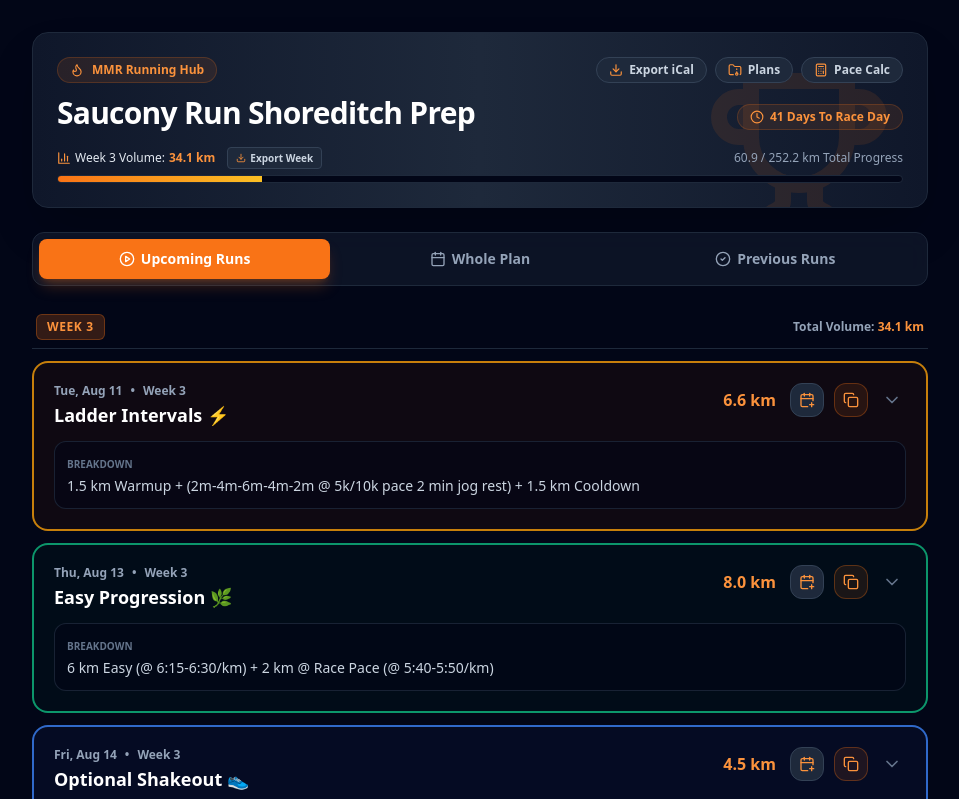
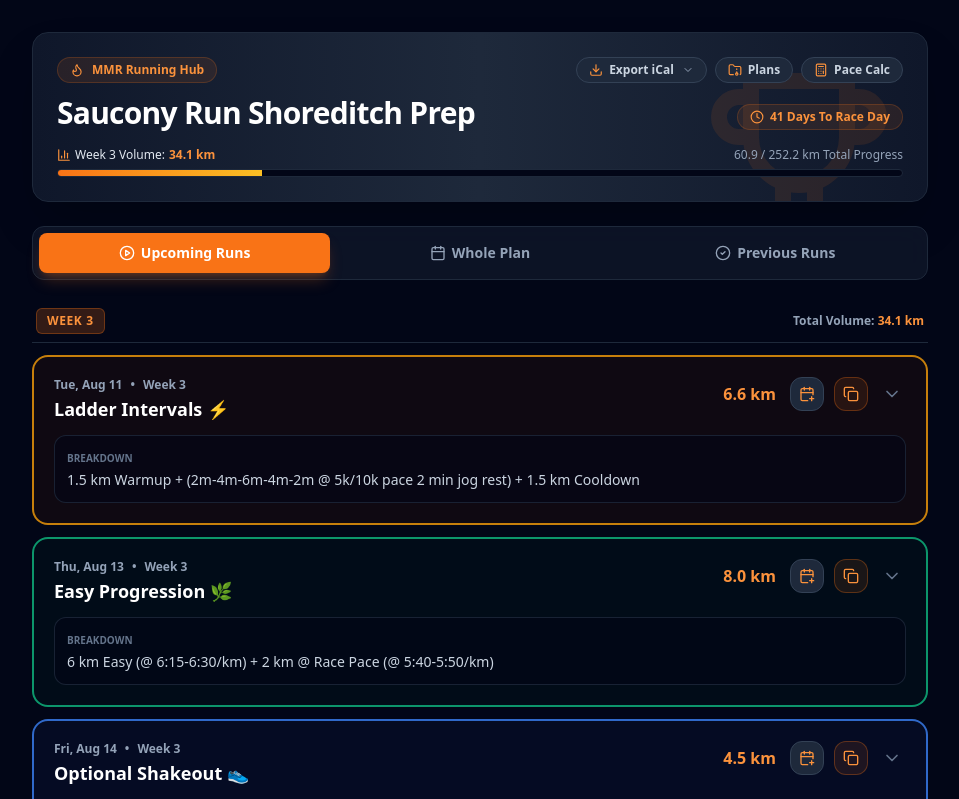
Before and after one commit to mmajor92/mmr-running-test, a React (Vite) app: page / in a window 1280 px wide. Shown: the top 799 px of the page, without its empty margins (160-1119 px from the left). Built offline with nearby package versions, Linux system fonts and the light colour scheme.

Commit message:
Update App.tsx

```diff
--- a/src/App.tsx
+++ b/src/App.tsx
@@ -215,6 +215,7 @@ export default function Index() {
   const [showPaceCalc, setShowPaceCalc] = useState(false);
   const [showArchiveManager, setShowArchiveManager] = useState(false);
   const [showNewPlanModal, setShowNewPlanModal] = useState(false);
+  const [showExportMenu, setShowExportMenu] = useState(false);
 
   const [newPlanName, setNewPlanName] = useState('');
   const [newStartDate, setNewStartDate] = useState('2026-07-27');
@@ -301,7 +302,6 @@ export default function Index() {
       .toFixed(1);
   }, [activePlan]);
 
-  // Helper map for Whole Plan
   const workoutsByWeek = useMemo(() => {
     const weeksMap: Record<number, Workout[]> = {};
     activePlan.workouts.forEach((w) => {
@@ -313,7 +313,6 @@ export default function Index() {
     return weeksMap;
   }, [activePlan]);
 
-  // Helper map for Upcoming Workouts grouped by week
   const upcomingByWeek = useMemo(() => {
     const weeksMap: Record<number, Workout[]> = {};
     upcomingWorkouts.forEach((w) => {
@@ -325,7 +324,6 @@ export default function Index() {
     return weeksMap;
   }, [upcomingWorkouts]);
 
-  // Helper map for Previous Workouts grouped by week
   const previousByWeek = useMemo(() => {
     const weeksMap: Record<number, Workout[]> = {};
     previousWorkouts.forEach((w) => {
@@ -435,14 +433,21 @@ export default function Index() {
   const handleExportWeek = () => {
     const content = generateICSContent(currentWeekWorkouts, `${activePlan.name} - Week ${currentWeekNum}`);
     triggerICSDownload(content, `${activePlan.name}_Week_${currentWeekNum}.ics`);
+    setShowExportMenu(false);
+  };
+
+  const handleExportUpcoming = () => {
+    const content = generateICSContent(upcomingWorkouts, `${activePlan.name} - Upcoming Runs`);
+    triggerICSDownload(content, `${activePlan.name}_Upcoming_Runs.ics`);
+    setShowExportMenu(false);
   };
 
   const handleExportEntirePlan = () => {
     const content = generateICSContent(activePlan.workouts, activePlan.name);
     triggerICSDownload(content, `${activePlan.name}_Full_Plan.ics`);
+    setShowExportMenu(false);
   };
 
-  // FULL 2PX BORDER & SUBTLE TINT CATEGORY STYLES
   const getCategoryStyles = (category: Workout['category']) => {
     switch (category) {
       case 'intervals':
@@ -512,13 +517,11 @@ export default function Index() {
           </div>
         </div>
 
-        {/* Permanently Visible Breakdown */}
         <div className="mt-3 bg-slate-950/60 p-3 rounded-xl border border-slate-800/80 text-xs sm:text-sm text-slate-300">
           <span className="text-[10px] uppercase font-bold text-slate-500 block mb-0.5">Breakdown</span>
           {workout.breakdown}
         </div>
 
-        {/* Optional Expanded Coach Advice & NRC Info */}
         {isExpanded && (
           <div className="mt-3 pt-3 border-t border-slate-800/80 space-y-2 animate-in fade-in duration-150">
             <div className="p-3 bg-slate-950/40 rounded-xl border border-slate-800/50 space-y-2">
@@ -559,14 +562,45 @@ export default function Index() {
                 )}
               </div>
               <div className="flex items-center gap-2">
+
+                {/* NEW EXPORT ICAL DROPDOWN MENU */}
+                <div className="relative">
                   <button
-                  onClick={handleExportEntirePlan}
+                    onClick={() => setShowExportMenu(!showExportMenu)}
                     className="inline-flex items-center gap-1.5 px-3 py-1 rounded-full text-xs font-semibold bg-slate-800 hover:bg-slate-700 border border-slate-700 text-slate-300 transition-colors"
-                  title="Export entire plan to .ics calendar"
                   >
                     <Download className="w-3.5 h-3.5 text-orange-400" />
                     <span>Export iCal</span>
+                    <ChevronDown className="w-3 h-3 text-slate-400 ml-0.5" />
                   </button>
+
+                  {showExportMenu && (
+                    <div className="absolute right-0 mt-2 w-48 bg-slate-900 border border-slate-800 rounded-xl shadow-2xl p-1 z-50">
+                      <button
+                        onClick={handleExportEntirePlan}
+                        className="w-full text-left px-3 py-2 text-xs font-semibold text-slate-200 hover:bg-slate-800 rounded-lg transition-colors flex items-center justify-between"
+                      >
+                        <span>Export Whole Plan</span>
+                        <Calendar className="w-3.5 h-3.5 text-orange-400" />
+                      </button>
+                      <button
+                        onClick={handleExportWeek}
+                        className="w-full text-left px-3 py-2 text-xs font-semibold text-slate-200 hover:bg-slate-800 rounded-lg transition-colors flex items-center justify-between"
+                      >
+                        <span>Export Current Week</span>
+                        <BarChart3 className="w-3.5 h-3.5 text-orange-400" />
+                      </button>
+                      <button
+                        onClick={handleExportUpcoming}
+                        className="w-full text-left px-3 py-2 text-xs font-semibold text-slate-200 hover:bg-slate-800 rounded-lg transition-colors flex items-center justify-between"
+                      >
+                        <span>Export Upcoming Runs</span>
+                        <PlayCircle className="w-3.5 h-3.5 text-orange-400" />
+                      </button>
+                    </div>
+                  )}
+                </div>
+
                 <button
                   onClick={() => setShowArchiveManager(!showArchiveManager)}
                   className="inline-flex items-center gap-1.5 px-3 py-1 rounded-full text-xs font-semibold bg-slate-800 hover:bg-slate-700 border border-slate-700 text-slate-300 transition-colors"
@@ -601,9 +635,6 @@ export default function Index() {
                 <span className="flex items-center gap-1 text-slate-200">
                   <BarChart3 className="w-3.5 h-3.5 text-orange-400" />
                   Week {currentWeekNum} Volume: <strong className="text-orange-400">{currentWeekKm} km</strong>
-                  <button onClick={handleExportWeek} className="ml-2 text-[10px] bg-slate-800 hover:bg-slate-700 text-slate-300 px-2 py-0.5 rounded border border-slate-700 font-semibold inline-flex items-center gap-1">
-                    <Download className="w-2.5 h-2.5 text-orange-400" /> Export Week
-                  </button>
                 </span>
                 <span>{totalPlanCompletedKm} / {totalPlanKm} km Total Progress</span>
               </div>
@@ -617,7 +648,6 @@ export default function Index() {
           </div>
         </header>
 
-        {/* Plans Manager Drawer */}
         {showArchiveManager && (
           <div className="p-5 rounded-2xl bg-slate-900 border border-slate-800 shadow-xl space-y-4">
             <div className="flex justify-between items-center border-b border-slate-800 pb-3">
@@ -673,7 +703,6 @@ export default function Index() {
           </div>
         )}
 
-        {/* In-App "Add Plan" Form Modal */}
         {showNewPlanModal && (
           <div className="fixed inset-0 bg-slate-950/80 backdrop-blur-sm z-50 flex items-center justify-center p-4">
             <div className="bg-slate-900 border border-slate-800 rounded-2xl p-6 max-w-lg w-full shadow-2xl space-y-4 max-h-[90vh] overflow-y-auto">
@@ -851,7 +880,7 @@ export default function Index() {
           </button>
         </div>
 
-        {/* TAB 1: UPCOMING RUNS WITH WEEK HEADERS */}
+        {/* TAB 1: UPCOMING RUNS */}
         {activeTab === 'upcoming' && (
           <div className="space-y-6">
             {Object.keys(upcomingByWeek).length > 0 ? (
@@ -889,7 +918,7 @@ export default function Index() {
           </div>
         )}
 
-        {/* TAB 2: WHOLE PLAN WITH WEEK HEADERS */}
+        {/* TAB 2: WHOLE PLAN */}
         {activeTab === 'whole' && (
           <div className="space-y-6">
             {Object.keys(workoutsByWeek)
@@ -921,7 +950,7 @@ export default function Index() {
           </div>
         )}
 
-        {/* TAB 3: PREVIOUS RUNS WITH WEEK HEADERS */}
+        {/* TAB 3: PREVIOUS RUNS */}
         {activeTab === 'previous' && (
           <div className="space-y-6">
             {Object.keys(previousByWeek).length > 0 ? (
```
Lines whose indentation alone changed are shown as unchanged.
